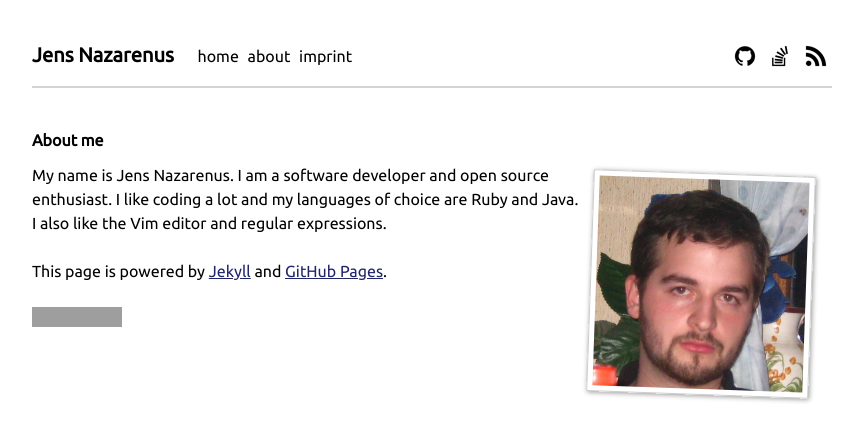
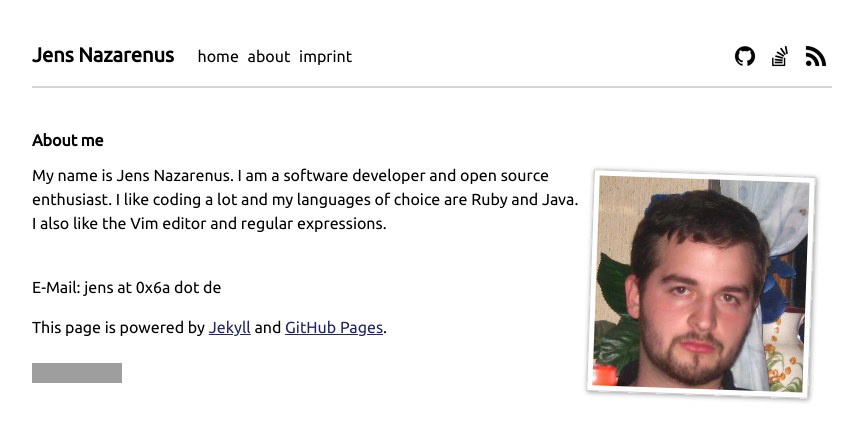
Before and after one commit to jens-na/jens-na.github.io, a Jekyll site: the page built from about.html, in a window 1280 px wide. Shown: the top 442 px of the page, without its empty margins (208-1071 px from the left). Built offline with Jekyll 4.4.1, drawn with Linux system fonts in a browser that asks for light colours; grey boxes are pictures that could not be loaded.

Commit message:
added email address in /about/

```diff
--- a/about.html
+++ b/about.html
@@ -14,6 +14,10 @@ My name is Jens Nazarenus. I am a software developer and open source
 enthusiast. I like coding a lot and my languages of choice are Ruby and Java.
 I also like the Vim editor and regular expressions.<br/><br/>
 
+<p>
+E-Mail: jens at 0x6a dot de
+</p>
+
 This page is powered by <a href="http://jekyllrb.com/">Jekyll</a> and
 <a href="http://pages.github.com/">GitHub Pages</a>.
 <br/>
```
